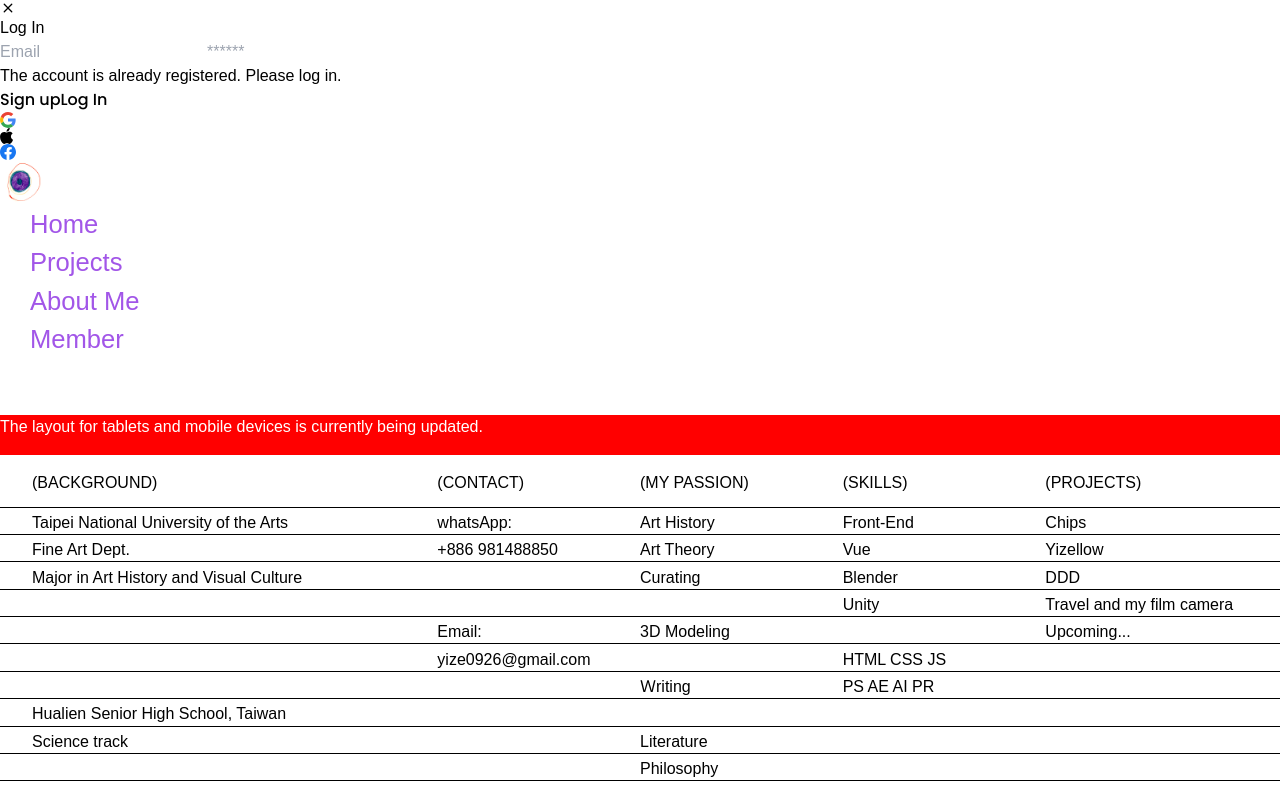
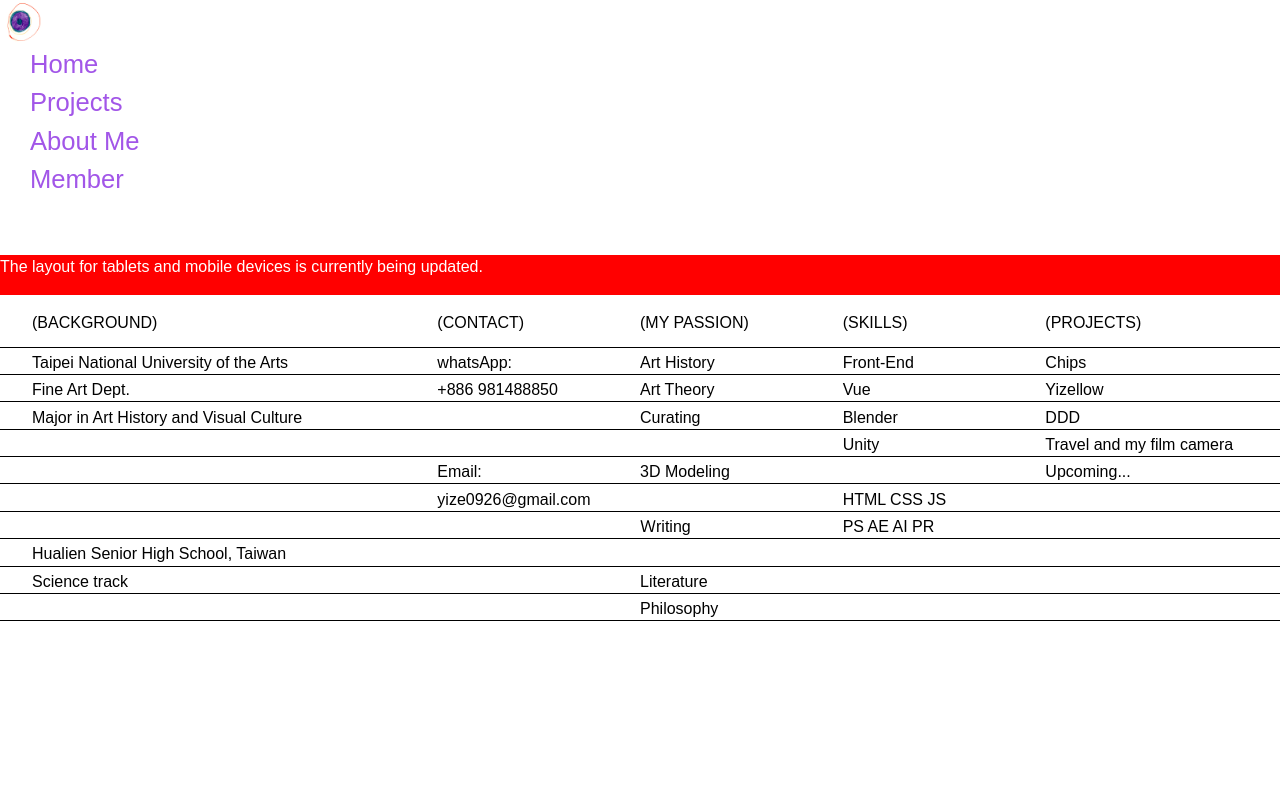
Before and after one commit to yizellow/yizehuang, a Vue app: page / in a window 1280 px wide. Shown: the top 800 px of the page. Built offline with nearby package versions, Linux system fonts and the light colour scheme; grey boxes are pictures that could not be loaded; a web font is replaced by a local one.

Commit message:
fix log open

```diff
--- a/src/App.vue
+++ b/src/App.vue
@@ -4,7 +4,6 @@ import { useRouter } from "vue-router";
 import Loading from "@/components/Loading.vue";
 import Navbar from "@/components/Navbar.vue";
 import NavbarMobile from "@/components/NavbarMobile.vue";
-import Login from "@/components/Login.vue";
 
 import { RouterView } from "vue-router";
 import { useMediaQuery } from "@vueuse/core";
@@ -29,7 +28,6 @@ onMounted(() => {
     <Loading />
   </div>
   <!--Login 組件 -->
-  <Login />
 
 
   <!-- 主頁內容 -->
--- a/src/components/Navbar.vue
+++ b/src/components/Navbar.vue
@@ -1,7 +1,19 @@
 <script setup>
 import { RouterLink } from "vue-router";
 import { useMediaQuery } from "@vueuse/core";
+import Login from "@/views/Member/Login.vue";
+import { ref } from "vue";
 
+const navlog = ref(false);
+const openLog = () => {
+  if (!navlog) {
+    console.log("exit");
+    navlog.value = true;
+  } else if (navlog) {
+    navlog.value = true;
+    console.log("open log");
+  }
+};
 </script>
 <template>
   <div>
@@ -12,12 +24,10 @@ import { useMediaQuery } from "@vueuse/core";
       <RouterLink to="/"><div class="navtext">Home</div></RouterLink>
       <RouterLink to="/Project"><div class="navtext">Projects</div></RouterLink>
       <RouterLink to="/AboutMe"><div class="navtext">About Me</div></RouterLink>
-      <RouterLink to="/Member"><div class="navtext">Member</div></RouterLink>
-
-      <!-- <RouterLink to="/Contact"><div class="navtext">Contact</div></RouterLink> -->
-      <!-- <div class="navtext">Member</div> -->
+      <div class="navtext" id="Log" @click="openLog">Member</div>
     </nav>
   </div>
+  <Login v-if="navlog" />
 </template>
 
 <style scoped>
--- a/src/components/infoTag.vue
+++ b/src/components/infoTag.vue
@@ -12,7 +12,7 @@ defineProps({
 const isComputer = useMediaQuery("(min-width: 481px)");
 const isMobile = useMediaQuery("(max-width: 480px)");
 const showIntro = ref(true);
-
+//
 const showInfo = ref(false);
 const canceledInfo = () => {
   showInfoTag.value = true;
--- a/src/components/Login.vue
+++ b/src/views/Member/Login.vue
@@ -1,6 +1,7 @@
 <script setup>
 import { ref, onMounted, onUnmounted } from "vue";
 import { Icon } from "@iconify/vue";
+import { useConfirmDialog } from "@vueuse/core";
 
 const image = [
   "https://cdnb.artstation.com/p/assets/images/images/082/332/429/large/yize-huang-img-0912.jpg?1732700966",
@@ -10,8 +11,15 @@ const image = [
   "https://cdna.artstation.com/p/assets/images/images/082/332/324/large/yize-huang-img-0911.jpg?1732700747",
 ];
 let currentIndex = ref(0);
+let intervalId = null;
+const log = ref(true); // 初始值設定為 true
+const navlog = ref(false);
 
-let intervalId = null;
+const closeLog = () => {
+  log.value = false; // 隱藏 log 視窗
+  console.log("remove sc");
+  navlog.value = false; // 隱藏 log 視窗
+};
 
 onMounted(() => {
   intervalId = setInterval(() => {
@@ -26,9 +34,11 @@ onUnmounted(() => {
 
 <template>
   <main
+    id="logg"
+    v-if="log"
     class="w-[100vw] h-full bg-green-400/90 fixed z-50 flex items-center justify-center"
   >
-    <div class="w-1/2 h-3/5 flex flex-row bg-white relative">
+    <div class="w-1/2 h-3/5 flex flex-row bg-white relative -translate-y-[5vh]">
       <section class="w-1/2 h-full absolute left-0 overflow-hidden">
         <transition name="blur-fade" mode="default">
           <img
@@ -42,11 +52,12 @@ onUnmounted(() => {
         <div class="max-h-1/4 grid">
           <Icon
             icon="material-symbols:close-rounded"
-            class="w-[2vw] h-auto justify-self-end flex-row items-self-start"
-            @click="canceledInfo"
+            color="gray"
+            class="w-[2.5vw] h-auto justify-self-end flex-row items-self-start icon"
+            @click="closeLog"
           />
           <p
-            class="text-2xl font-black justify-self-center items-self-start tracking-widest"
+            class="text-2xl text-gray-500 font-black justify-self-center items-self-start tracking-widest"
           >
             Log In
           </p>
@@ -56,58 +67,60 @@ onUnmounted(() => {
         >
           <input
             placeholder="Email"
-            class="border-2 w-3/4 h-[4vh] border-gray-200 m-[1vh] p-1 outline-[#8A2BE2] text-green-500 tracking-widest"
+            class="border-2 w-3/4 h-[4vh] border-gray-200 m-[1vh] p-1 outline-violet-500 text-green-500 tracking-widest"
           />
           <input
             placeholder="******"
-            class="border-2 w-3/4 h-[4vh] border-gray-200 m-[1vh] p-1 outline-[#8A2BE2] text-green-500 tracking-widest"
+            type="password"
+            class="border-2 w-3/4 h-[4vh] border-gray-200 m-[1vh] p-1 outline-violet-500 text-green-500 tracking-widest"
           />
         </div>
         <div
           class="flex flex-col w-full h-1/5 items-center justify-center mx-auto"
         >
           <span class="w-full h-1/2 flex justify-center items-start text-xs">
-            <p class="">The account is already registered. Please log in.</p>
+            <p
+              class="text-green-500 underline underline-offset-2 decoration-red-500"
+            >
+              The account is already registered. Please log in.
+            </p>
           </span>
           <span class="w-full h-1/2 flex flex-row items-center justify-center">
             <button
-              class="w-4/12 h-full rounded-lg bg-violet-500 text-white tracking-widest mx-1 text-m poppins-medium mr-[3vh]"
+              class="w-4/12 h-full rounded-lg bg-violet-500 text-white tracking-widest mx-1 text-m poppins-medium mr-[3vh] icon"
             >
               Sign up
             </button>
             <button
-              class="w-4/12 h-full rounded-lg bg-red-500 text-white tracking-widest mx-1 text-m poppins-medium"
+              class="w-4/12 h-full rounded-lg bg-red-500 text-white tracking-widest mx-1 text-m poppins-medium icon"
             >
               Log In
             </button>
           </span>
         </div>
-        <!-- <div
-          class="w-9/12 mx-auto my-[3vh] flex justify-center border-t-[1px] border-gray-400 bg-blue-400"
+
+        <div
+          class="w-9/12 h-[6vh] mt-[3vh] mx-auto flex items-center justify-center border-gray-00 relative"
         >
+          <div class="w-full border-t-[1px] border-gray-300 absolute"></div>
           <p
-            class="text-xs relative block w-auto text-center bottom-4 my-[3vh] mx-[3vh] bg-white"
+            class="text-xs block w-auto text-center px-[1vh] text-gray-400 bg-white absolute"
           >
-            ssssss
+            or sign up with
           </p>
-        </div> -->
+        </div>
 
-        <div class="w-3/4 h-1/5 bg-white p-[3vh] flex justify-between mx-auto">
+        <div
+          class="w-3/4 h-1/5 p-[1vh] flex items-start justify-between mx-auto"
+        >
           <Icon
             icon="logos:google-icon"
-            class="w-[2.5vw] h-auto"
-            @click="canceledInfo"
+            class="w-[2.5vw] h-auto translate-y-[1vh] icon"
           />
-          <Icon
-            icon="logos:apple"
-            class="w-[2.5vw] h-auto opacity-75"
-            @click="canceledInfo"
-            op
-          />
+          <Icon icon="logos:apple" class="w-[2.5vw] h-auto opacity-75 icon" />
           <Icon
             icon="logos:facebook"
-            class="w-[2.5vw] h-auto"
-            @click="canceledInfo"
+            class="w-[2.5vw] h-auto translate-y-[1vh] icon"
           />
         </div>
       </section>
@@ -164,4 +177,16 @@ section {
   height: 100%;
   overflow: hidden; /* 防止圖片溢出 */
 }
+.icon {
+  transition: transform 0.3s ease; /* 設定平滑過渡效果 */
+  cursor: pointer;
+}
+
+.icon:hover {
+  transform: scale(1.1); /* 當游標在上面時放大 */
+}
+
+.icon:active {
+  transform: scale(1); /* 點擊時回到原始大小，視需求可調整 */
+}
 </style>
```
